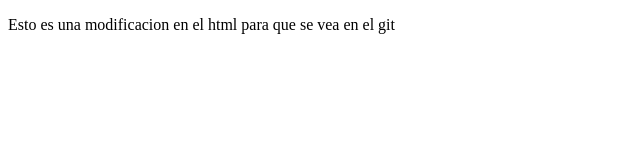
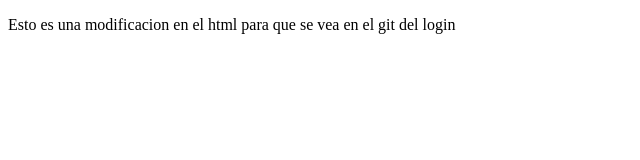
Before and after one commit to VacuumCoyote43/actividad-git, a plain HTML site: page index.html in a window 1280 px wide. Shown: the full height of the page, 0-640 px from the left. Drawn offline with Linux system fonts and the light colour scheme.

Commit message:
Modificacion del index con el Login

```diff
--- a/index.html
+++ b/index.html
@@ -5,6 +5,6 @@
     <title>Pimer página</title>
   </head>
   <body>
-      <p>Esto es una modificacion en el html para que se vea en el git</p>
+      <p>Esto es una modificacion en el html para que se vea en el git del login</p>
   </body>
 </html>
```
